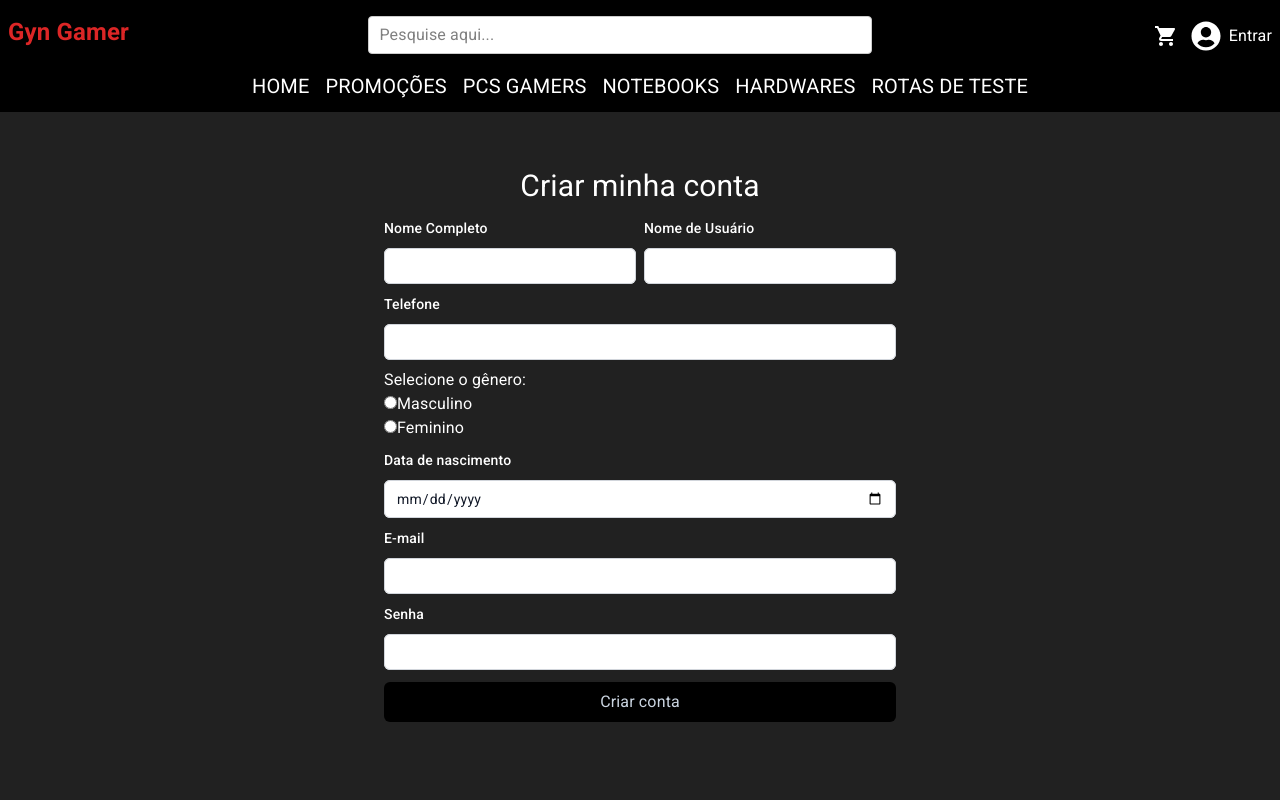
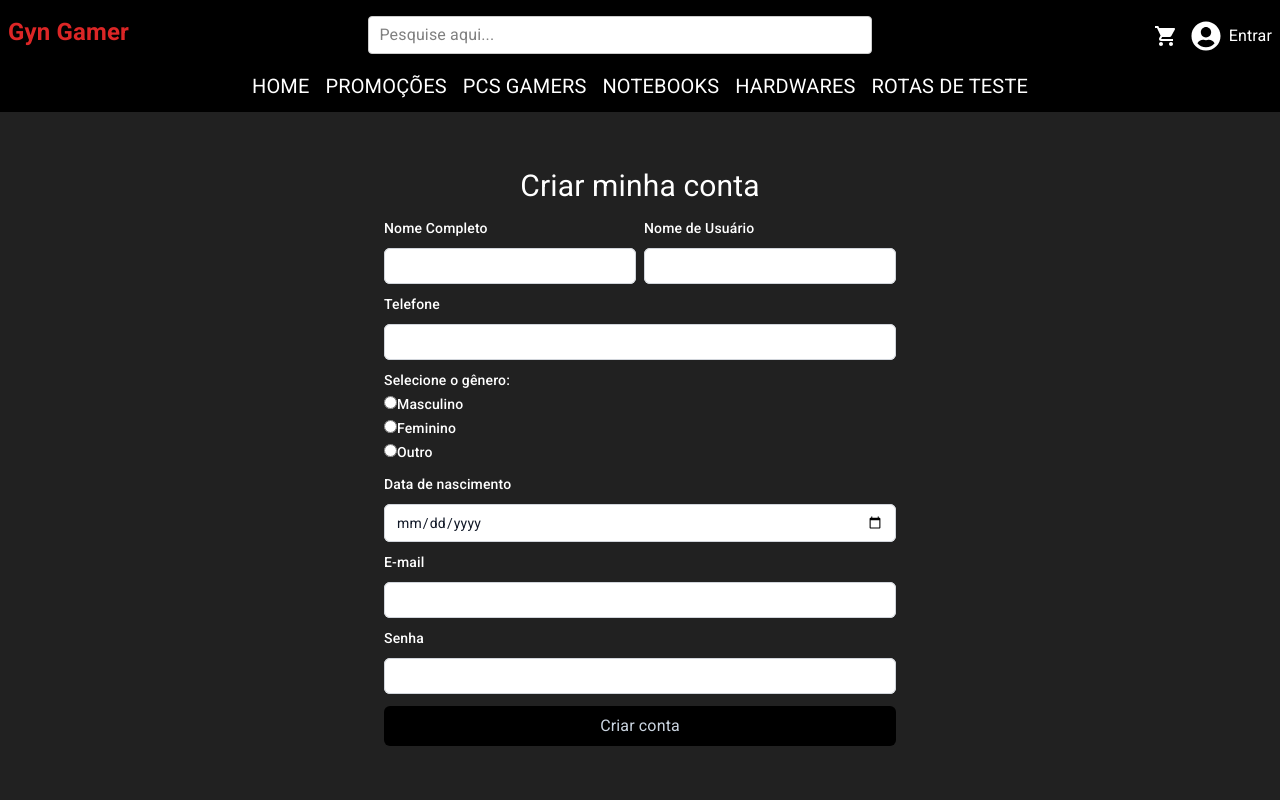
Before and after one commit to Rein4ldoAlv3s/gyn-gamer, a React (Vite) app: page /cadastro in a window 1280 px wide. Shown: the top 800 px of the page. Built offline with nearby package versions, Linux system fonts and the light colour scheme.

Commit message:
cadastro usuario

```diff
--- a/src/components/Cadastro.tsx
+++ b/src/components/Cadastro.tsx
@@ -50,13 +50,16 @@ const Cadastro = () => {
                 />
             </div>
             <div className="mt-2">
-                <label htmlFor='gender'>Selecione o gênero:</label><br />
+                <label className='text-sm font-medium text-white' htmlFor='gender'>Selecione o gênero:</label><br />
 
-                <input type="radio" id="male" name="gender" value="male" />
-                <label htmlFor="male">Masculino</label><br />
+                <input type="radio" id="masculino" name="gender" value="masculino" />
+                <label className='text-sm font-medium text-white' htmlFor="masculino">Masculino</label><br />
 
-                <input type="radio" id="female" name="gender" value="female" />
-                <label htmlFor="female">Feminino</label><br />
+                <input type="radio" id="feminino" name="gender" value="feminino" />
+                <label className='text-sm font-medium text-white' htmlFor="feminino">Feminino</label><br />
+
+                <input type="radio" id="outro" name="gender" value="outro" />
+                <label className='text-sm font-medium text-white' htmlFor="outro">Outro</label><br />
             </div>
             <label htmlFor="first-name" className="mt-2 block text-sm/6 font-medium text-white">
                 Data de nascimento
```
